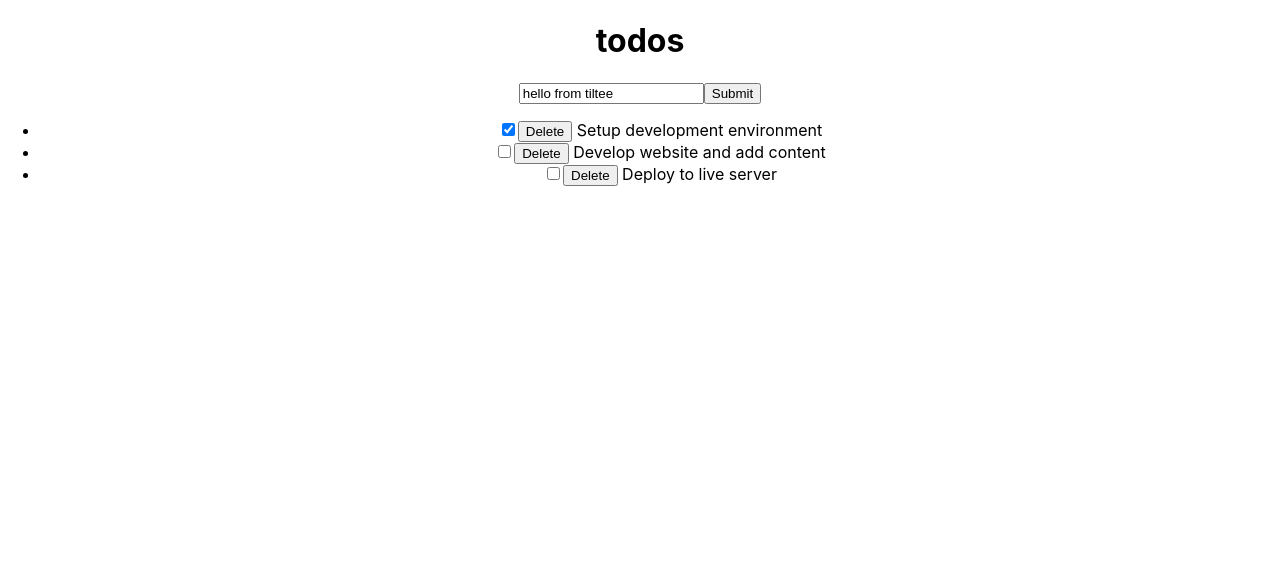
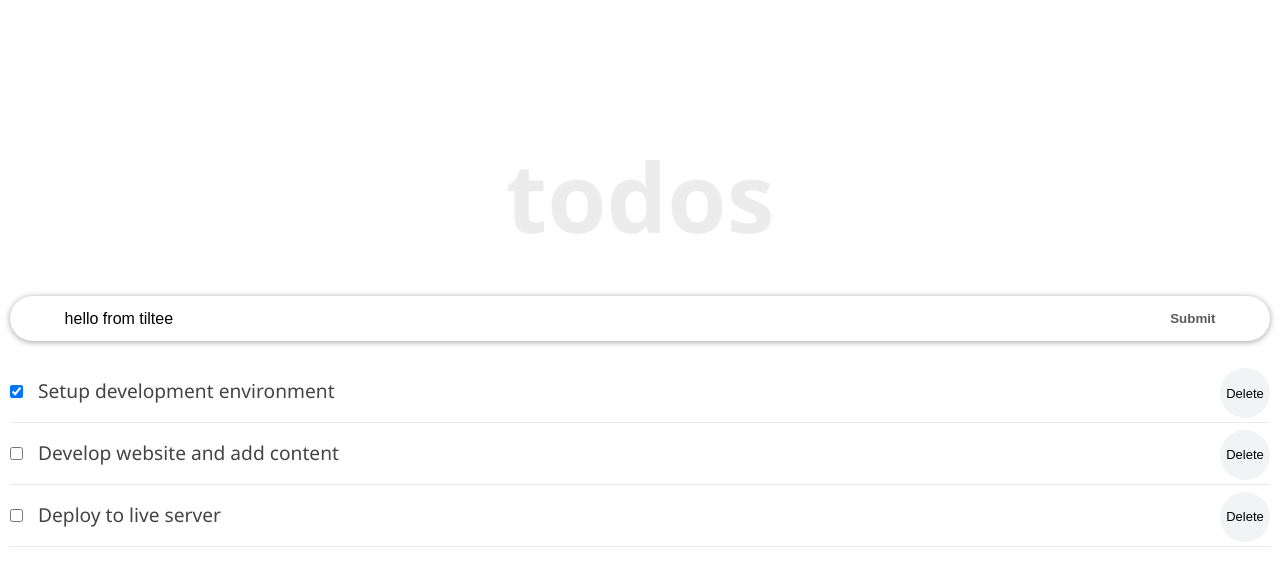
Before and after one commit to AlaaAlsalem/to_do_with_react, a React (Create React App) app: page / in a window 1280 px wide. Shown: the top 586 px of the page. Built offline with nearby package versions, Linux system fonts and the light colour scheme.

Commit message:
Implement CSS in react app

```diff
--- a/src/App.css
+++ b/src/App.css
@@ -1,38 +1,65 @@
-.App {
-  text-align: center;
+*{
+  box-sizing: border-box;
+  margin: 0;
+  padding: 0;
 }
 
-.App-logo {
-  height: 40vmin;
-  pointer-events: none;
+body {
+  font-family: "Segoe UI", Arial, sans-serif;
+  line-height: 1.4;
+  color: #444;
+  background-color: #fff;
+  height: 100vh;
 }
 
-@media (prefers-reduced-motion: no-preference) {
-  .App-logo {
-    animation: App-logo-spin infinite 20s linear;
-  }
+container {
+  display: flex;
+  flex-direction: column;
+  justify-content: center;
+  align-items: center;
+  max-width: 600px;
+  margin: 0 auto;
 }
 
-.App-header {
-  background-color: #282c34;
-  min-height: 100vh;
-  display: flex;
-  flex-direction: column;
-  align-items: center;
-  justify-content: center;
-  font-size: calc(10px + 2vmin);
-  color: white;
+.inner {
+  width: 100%;
+  padding: 8rem 10px 4rem;
 }
 
-.App-link {
-  color: #61dafb;
+.form-container {
+  width: 100%;
+  margin-bottom: 20px;
+  display: flex;
+  border-radius: calc(0.5 * 100px);
+  box-shadow: 0 1px 6px 0 rgba(0, 0, 0, 0.38);
+  justify-content: space-evenly;
 }
 
-@keyframes App-logo-spin {
-  from {
-    transform: rotate(0deg);
-  }
-  to {
-    transform: rotate(360deg);
-  }
+.input-text {
+  font-size: 1rem;
+  font-weight: 400;
+  width: 85%;
+  padding-right: 5px;
+  padding-left: 10px;
+  border-radius: calc(0.5 * 100px);
 }
+
+.input-text::placeholder {
+  color: #000;
+}
+
+.input-submit {
+  background: transparent;
+  color: #5b5b5b;
+  text-transform: capitalize;
+  cursor: pointer;
+  font-weight: 600;
+  margin-right: 10px;
+}
+
+.input-text,
+.input-submit {
+  height: 45px;
+  outline: none;
+  border: none;
+}
--- a/src/Components/Header.js
+++ b/src/Components/Header.js
@@ -2,11 +2,28 @@
 
 
 const Header =() => {
+
+    const headerStyle = {
+        padding: "20px 0",
+        lineHeight: "1.5em",
+      }
     return (
-        <header>
-            <h1>todos</h1>
+        <header style={headerStyle}>
+          <h1
+            style={{
+              fontSize: "6rem",
+              fontWeight: "600",
+              marginBottom: "2rem",
+              lineHeight: "1em",
+              color: "#ececec",
+              textTransform: "lowercase",
+              textAlign: "center",
+            }}
+          >
+        Todos
+          </h1>
         </header>
-    );
+      )
 }
 
 export default Header;
--- a/src/Components/InputTodo.js
+++ b/src/Components/InputTodo.js
@@ -22,11 +22,13 @@
     }
     render (){
         return (
-            <form onSubmit={this.handleSubmit}>
-                <input type='text' placeholder ="Add a text ..."
+            <form onSubmit={this.handleSubmit} className="form-container">
+                <input type='text'
+                className="input-text"
+                 placeholder ="Add a text ..."
                 name="title"
                 value={this.state.title} onChange={this.onChange}/>
-                <button>Submit</button>
+                <button className="input-submit">Submit</button>
             </form>
         );
     }
--- a/src/Components/TodoContainer.js
+++ b/src/Components/TodoContainer.js
@@ -39,35 +39,38 @@
 
     };
 
-      delTodo = (id) =>{
+    delTodo = (id) => {
         this.setState({
-              todos : [...this.state.todos.filter(todo =>{
-                return todo.id !==id;})]
+            todos: [...this.state.todos.filter(todo => {
+                return todo.id !== id;
+            })]
         })
 
     };
     addTodoItem = title => {
         const newTodo = {
             id: uuidv4(),
-              title:title,
-              completed:false
+            title: title,
+            completed: false
         }
         this.setState({
-              todos: [...this.state.todos,newTodo]
+            todos: [...this.state.todos, newTodo]
         })
-        console.log('from the container component',title);
+        console.log('from the container component', title);
     };
     render() {
         return (
-            <div>
-                <Header/>
-                <InputTodo addTodoProps={this.addTodoItem}/>
+            <div className="container">
+                <div className="inner">
+                    <Header />
+                    <InputTodo addTodoProps={this.addTodoItem} />
                     <TodosList todos={this.state.todos}
                         handleChangeProps={this.handleChange}
                         deleteTodoProps={this.delTodo}
                     />
 
                 </div>
+            </div>
         );
     }
 }
--- a/src/Components/TodoItem.js
+++ b/src/Components/TodoItem.js
@@ -1,20 +1,34 @@
 import React from 'react';
+import styles from "./TodoItem.module.css"
+
 
 
 const TodoItem = (props) => {
-    const hand = () =>{
-       return  props.deleteTodoPropas(props.todo.id)
+    const hand = () => {
+        return props.deleteTodoPropas(props.todo.id)
     }
 
+    const completedStyle  = {
+        fontStyle: "italic",
+        color: "#595959",
+        opacity: 0.4,
+        textDecoration: "line-through"
+    }
     return (
 
-        <li>
-            <input type="checkbox" checked={props.todo.completed}
+        <li className={styles.item}>
+            <input
+                type="checkbox"
+                checked={props.todo.completed}
+                className={styles.checkbox}
                 onChange={() => props.handleChangeProps(props.todo.id)}
             />
             <button onClick={hand}>
                 Delete
-            </button>                    {props.todo.title} </li>
+            </button>
+            <span style={props.todo.completed ? completedStyle : null}/>
+
+            {props.todo.title} </li>
 
     );
 
--- /dev/null
+++ b/src/Components/TodoItem.module.css
@@ -0,0 +1,23 @@
+.item {
+    font-size: 1.2rem;
+    list-style-type: none;
+    padding: 17px 0px;
+    border-bottom: 1px solid #eaeaea;
+  }
+
+  .checkbox {
+    margin-right: 15px;
+  }
+
+  .item button {
+    font-size: 13px;
+    background: #f1f3f4;
+    border: none;
+    cursor: pointer;
+    float: right;
+    outline: none;
+    border-radius: 100px;
+    height: 50px;
+    width: 50px;
+    margin: -10px 0 0 10px;
+  }
```
Lines whose indentation alone changed are shown as unchanged.
